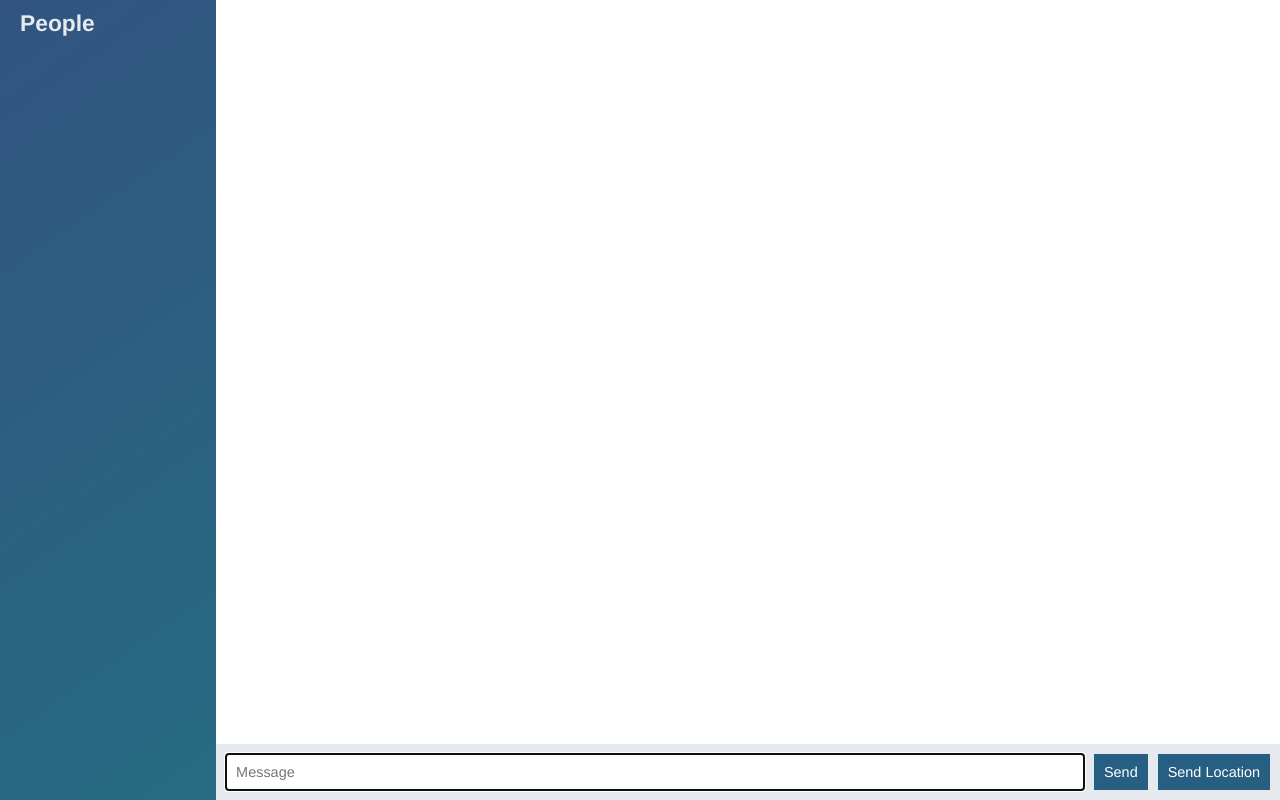
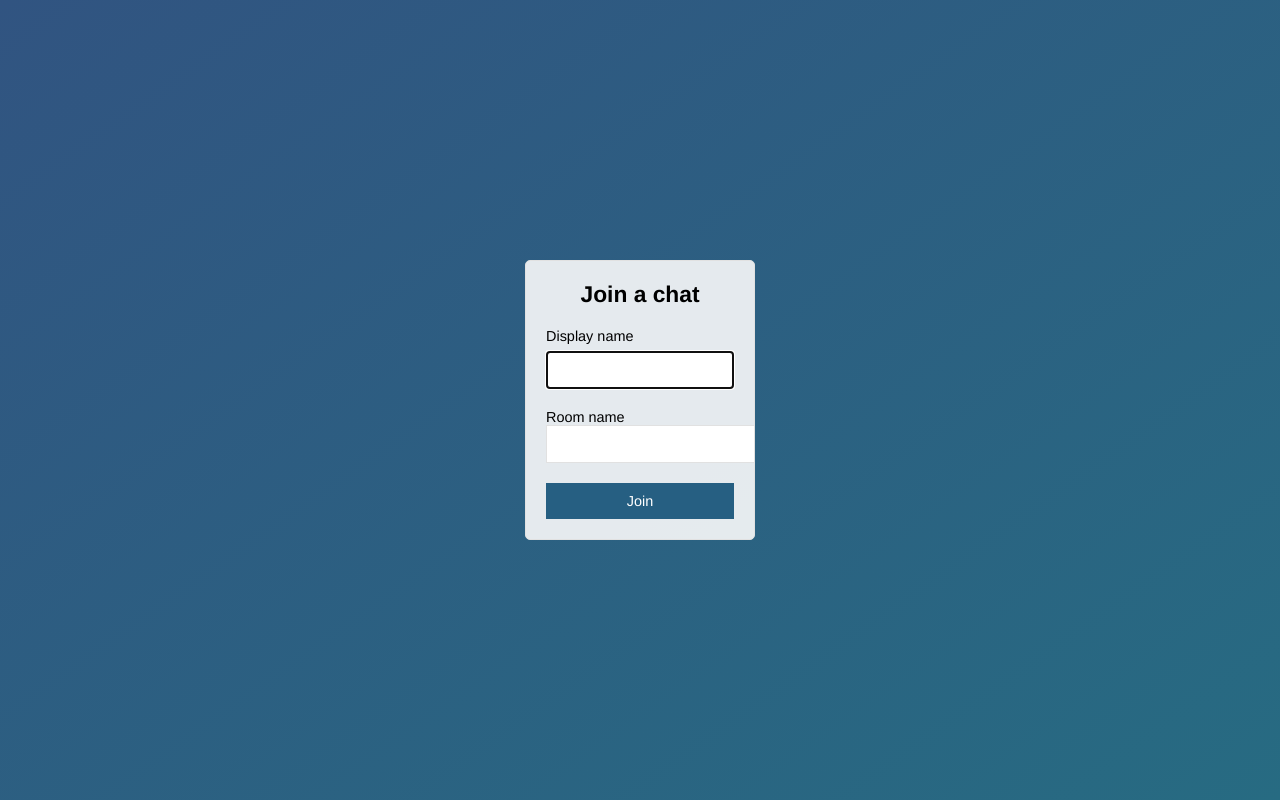
Before and after one commit to shank136/node-chat-app, a website: page public/index.html in a window 1280 px wide. Drawn offline with nearby package versions, Linux system fonts and the light colour scheme; no server answers.

Commit message:
Add join page that submits to chat.html

```diff
--- a/public/index.html
+++ b/public/index.html
@@ -1,62 +1,32 @@
 <!DOCTYPE html>
-
 <html>
 
 <head>
   <meta charset="utf-8">
+  <title>Join | ChatApp</title>
+  <meta name="viewport" content="width=device-width, initial-scale=1, user-scalable=no">
   <link rel="stylesheet" href="/css/styles.css">
 </head>
 
-<body class="chat">
-
-  <div class="chat__sidebar">
-    <h3>People</h3>
-    <div id="users"></div>
+<body class="centered-form">
+  <div class="centered-form__form">
+    <form action="/chat.html">
+      <div class="form-field">
+        <h3>Join a chat</h3>
+      </div>
+      <div class="form-field">
+        <label>Display name</label>
+        <input type="text" name="name" autofocus autocomplete="off"/>
+      </div>
+      <div class="form-field">
+        <label>Room name<label>
+        <input type="text" name="room"/>
+      </div>
+      <div class="form-field">
+        <button>Join</button>
+      </div>
+    </form>
   </div>
-
-  <div class="chat__main">
-    <ol id="messages" class="chat__messages"></ol>
-
-    <div class="chat__footer">
-      <form id="message-form">
-        <input name="message" type="text" placeholder="Message" autofocus autocomplete="off"/>
-        <button>Send</button>
-      </form>
-      <button id="send-location">Send Location</button>
-    </div>
-  </div>
-
-  <script id="message-template" type="text/template">
-    <li class="message">
-      <div class="message__title">
-        <h4>{{from}}</h4>
-        <span>{{createdAt}}</span>
-      </div>
-      <div class="message__body">
-        <p>{{text}}</p>
-      </div>
-    </li>
-  </script>
-
-  <script id="location-message-template" type="text/template">
-    <li class="message">
-      <div class="message__title">
-        <h4>{{from}}</h4>
-        <span>{{createdAt}}</span>
-      </div>
-      <div class="message__body">
-        <p>
-          <a href="{{url}}" target="_blank">My current location</a>
-        </p>
-      </div>
-    </li>
-  </script>
-
-  <script src="/socket.io/socket.io.js"></script>
-  <script src="/js/libs/jquery-3.2.1.min.js"></script>
-  <script src="/js/libs/moment.js"></script>
-  <script src="/js/libs/mustache.js"></script>
-  <script src="/js/index.js"></script>
 </body>
 
 </html>
```
Also changed, not shown: public/chat.html (added, +64 -0 lines), public/js/chat.js (renamed from public/js/index.js).
